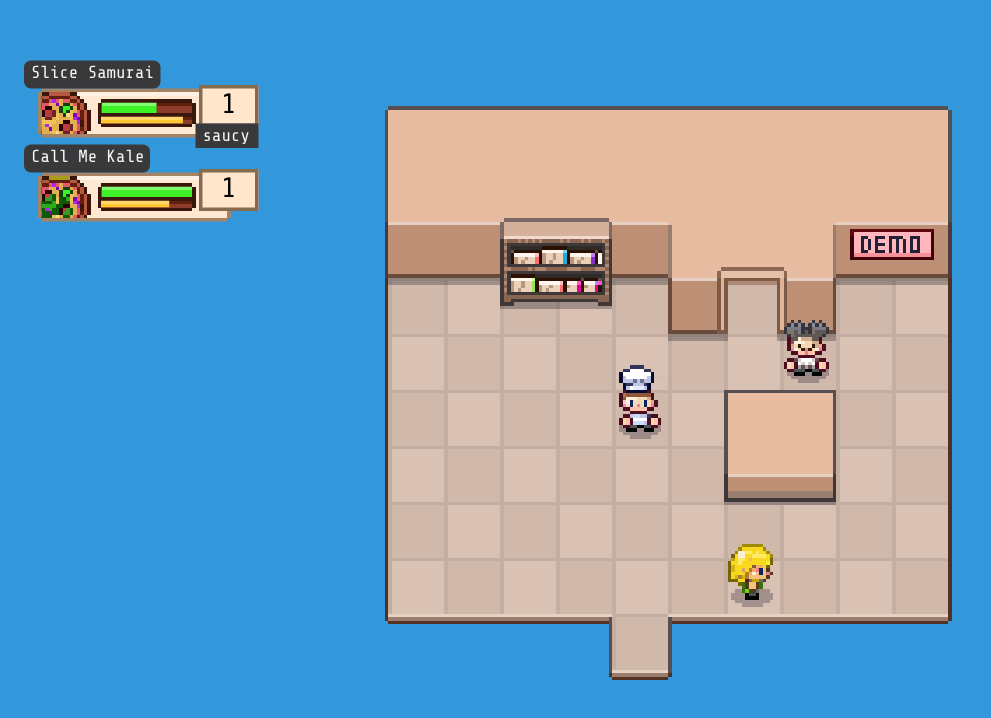
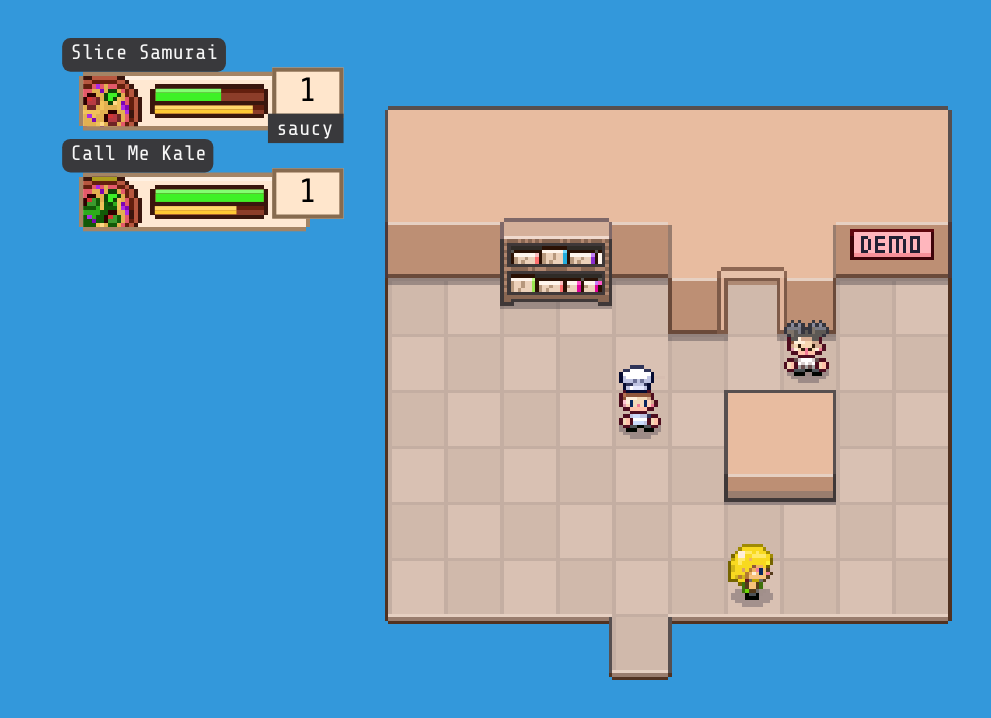
Before and after one commit to AlkarimJ1997/PizzaLegends, a React (Vite) app: page / in a window 1280 px wide. Shown: the top 718 px of the page, without its empty margins (0-991 px from the left). Built offline with nearby package versions, Linux system fonts and the light colour scheme.

Commit message:
Updated README

```diff
--- a/src/styles/Hud.css
+++ b/src/styles/Hud.css
@@ -1,6 +1,7 @@
 .hud {
-    position: absolute;
+    position: fixed;
     inset: 10px auto auto 2px;
+    transform: scale(1.2);
     image-rendering: pixelated;
 }
 
@@ -12,3 +13,18 @@
 .hud .combatant__type {
     display: none;
 }
+
+@media (width <= 1300px) {
+    .hud {
+        inset: 10px auto auto 20px;
+    }
+}
+
+@media (width <= 1200px) {
+    .hud {
+        display: flex;
+        gap: 1rem;
+        inset: -10px auto auto 50%;
+        transform: translateX(-50%) scale(1.2);
+    }
+}
```
Also changed, not shown: 1 other file (tests, documents, lock files or other folders).
